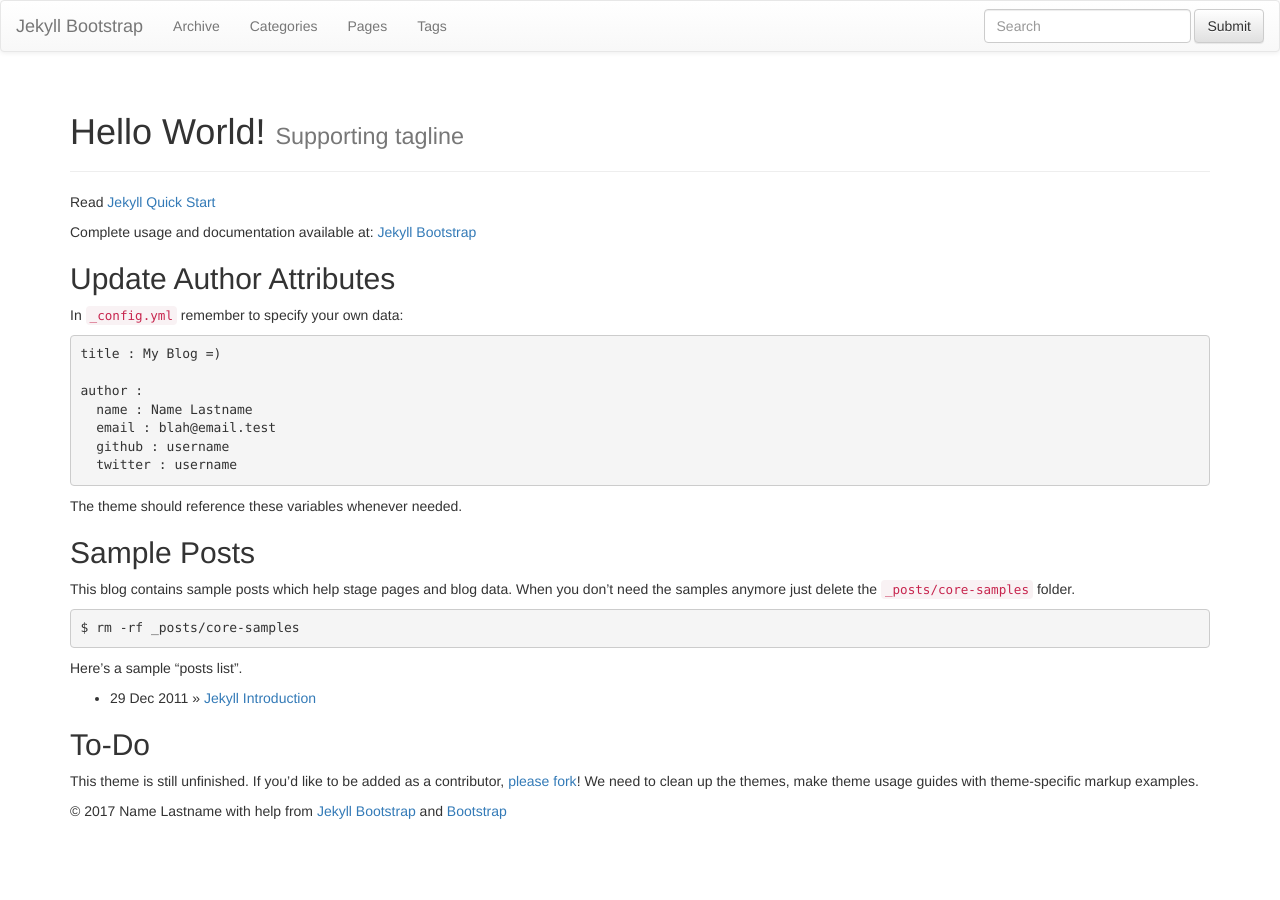
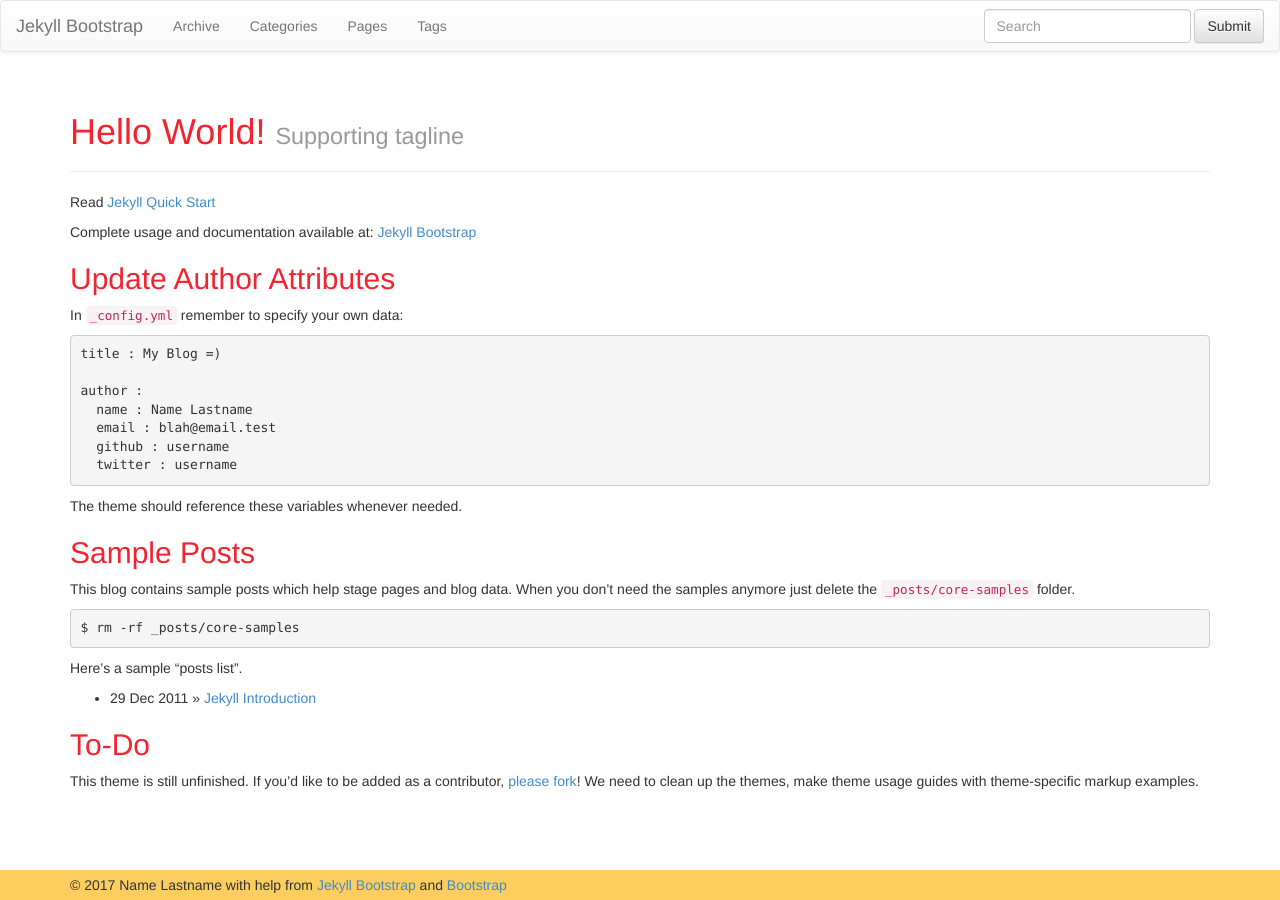
Before and after one commit to wangdabing/wangdabing.github.io, a Jekyll site: the page built from index.md, in a window 1280 px wide. Built offline with Jekyll 4.4.1, drawn with Linux system fonts in a browser that asks for light colours; nearby versions of some CDN libraries; library files that are not in the unit come from our copies.

Commit message:
Update default.html
/assets/themes

```diff
--- a/_includes/themes/bootstrap-3/default.html
+++ b/_includes/themes/bootstrap-3/default.html
@@ -12,14 +12,14 @@
     <meta name="viewport" content="width=device-width, initial-scale=1.0">
 
     <!-- Bootstrap styles -->
-    <link href="{{ ASSET_PATH }}/bootstrap/css/bootstrap.min.css" rel="stylesheet">
+    <link href="/assets/themes/bootstrap/css/bootstrap.min.css" rel="stylesheet">
     <!-- Optional theme -->
-    <link href="{{ ASSET_PATH }}/bootstrap/css/bootstrap-theme.min.css" rel="stylesheet">
+    <link href="/assets/themes/bootstrap/css/bootstrap-theme.min.css" rel="stylesheet">
     <!-- Sticky Footer -->
-    <link href="{{ ASSET_PATH }}/bootstrap/css/bs-sticky-footer.css" rel="stylesheet">
+    <link href="/assets/themes/bootstrap/css/bs-sticky-footer.css" rel="stylesheet">
 
     <!-- Custom styles -->
-    <link href="{{ ASSET_PATH }}/css/style.css?body=1" rel="stylesheet" type="text/css" media="all">
+    <link href="/assets/themes/css/style.css?body=1" rel="stylesheet" type="text/css" media="all">
 
     <!-- HTML5 Shim and Respond.js IE8 support of HTML5 elements and media queries -->
     <!-- WARNING: Respond.js doesn't work if you view the page via file:// -->
```
